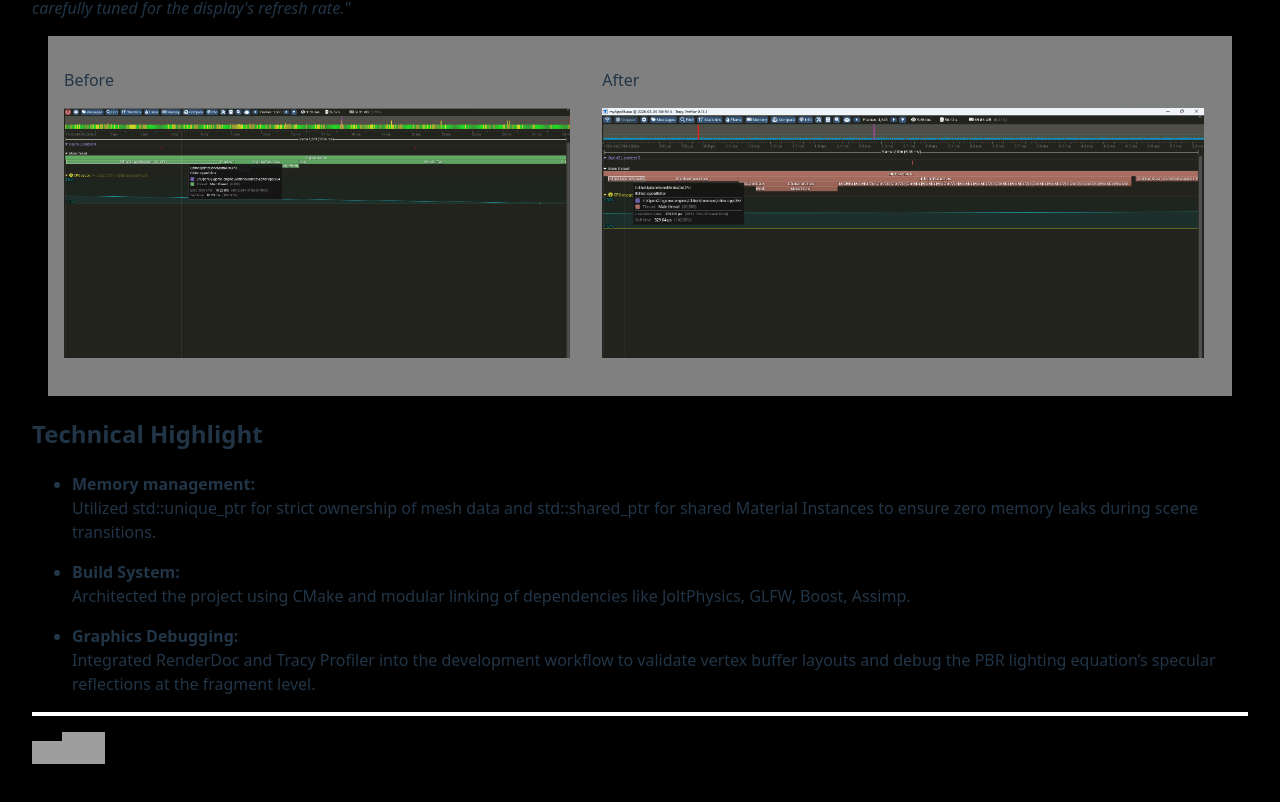
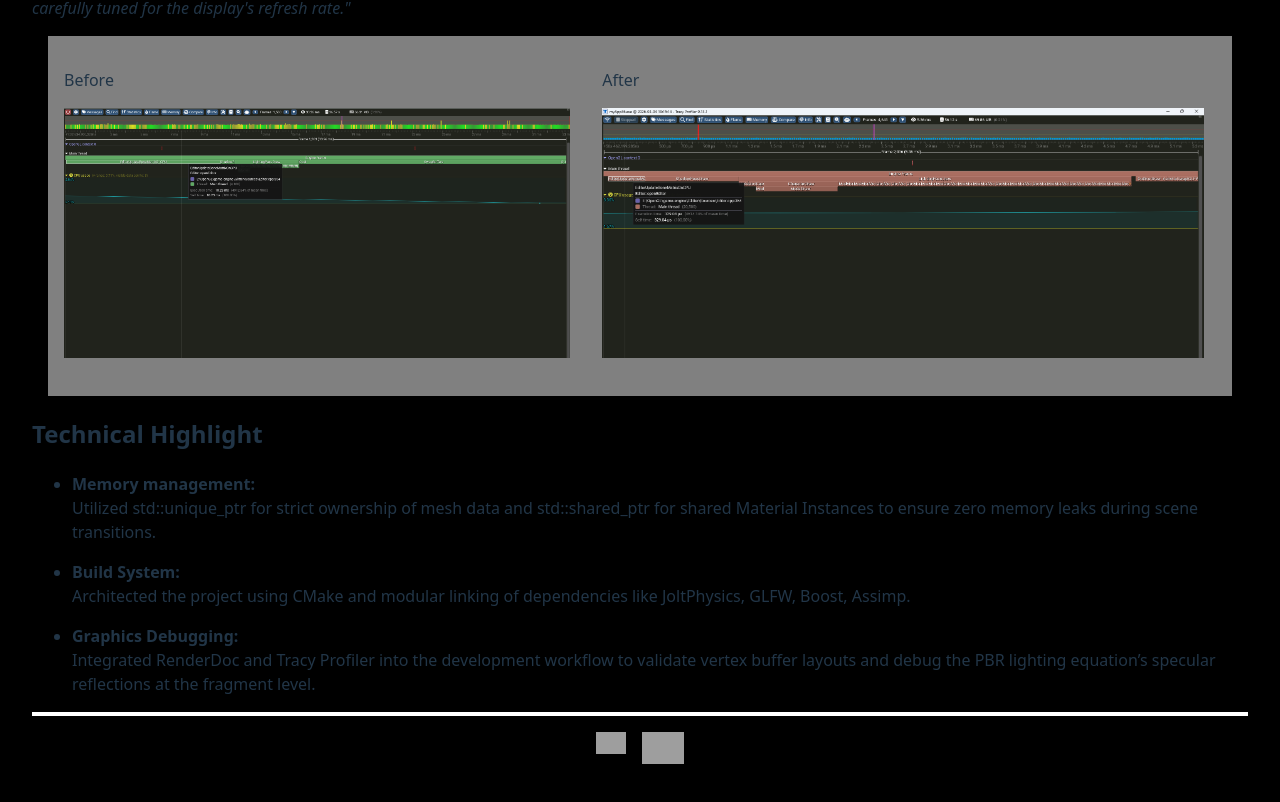
Before and after one commit to Subham0207/mygamedevportfolio, a React (Vite) app: page / in a window 1280 px wide. Shown: the part 2322-3124 px from the top of the page. Built offline with nearby package versions, Linux system fonts and the light colour scheme; grey boxes are pictures that could not be loaded.

Commit message:
update footer

```diff
--- a/src/components/Footer/Footer.tsx
+++ b/src/components/Footer/Footer.tsx
@@ -2,7 +2,7 @@ import styles from './styles.module.css'
 
 export const Footer = () => {
 return (
-    <div className={styles.footerStyles}>
+    <div className={styles.footerContentStyles}>
       <a href="https://github.com/Subham0207" target="_blank">
         <img src="https://cdn.simpleicons.org/github/white" width="30" alt="GitHub" />
       </a>
--- a/src/components/Footer/styles.module.css
+++ b/src/components/Footer/styles.module.css
@@ -1,8 +1,7 @@
-.footerStyles{
-    display: 'flex';
+.footerContentStyles{
+    display: flex;
     gap: 1rem;
-    justify-content: 'center';
-    height: '15vh';
+    justify-content: center;
     padding-top: 1rem;
     margin-top: 1rem;
     border-top: 0.3rem solid white;
```
